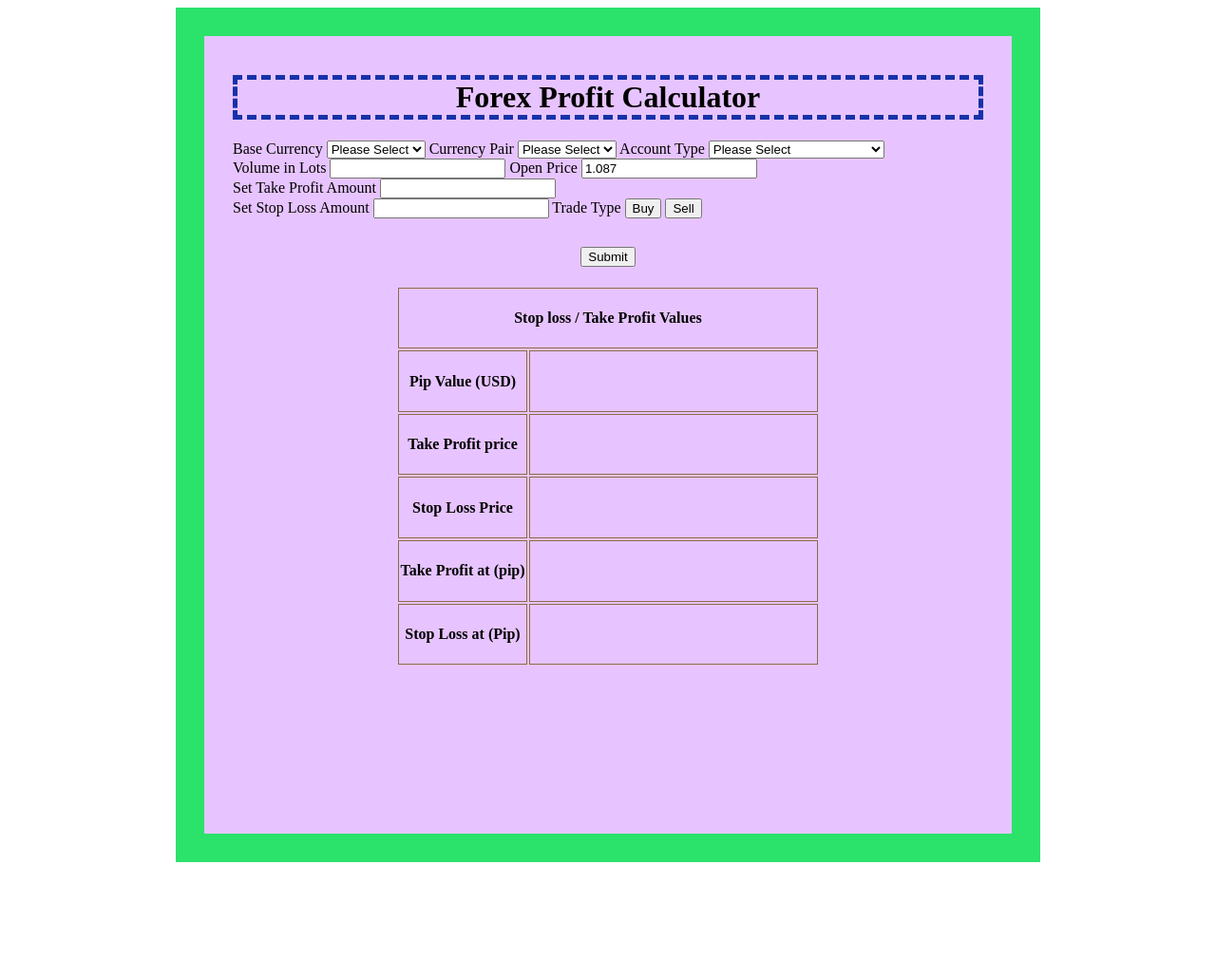
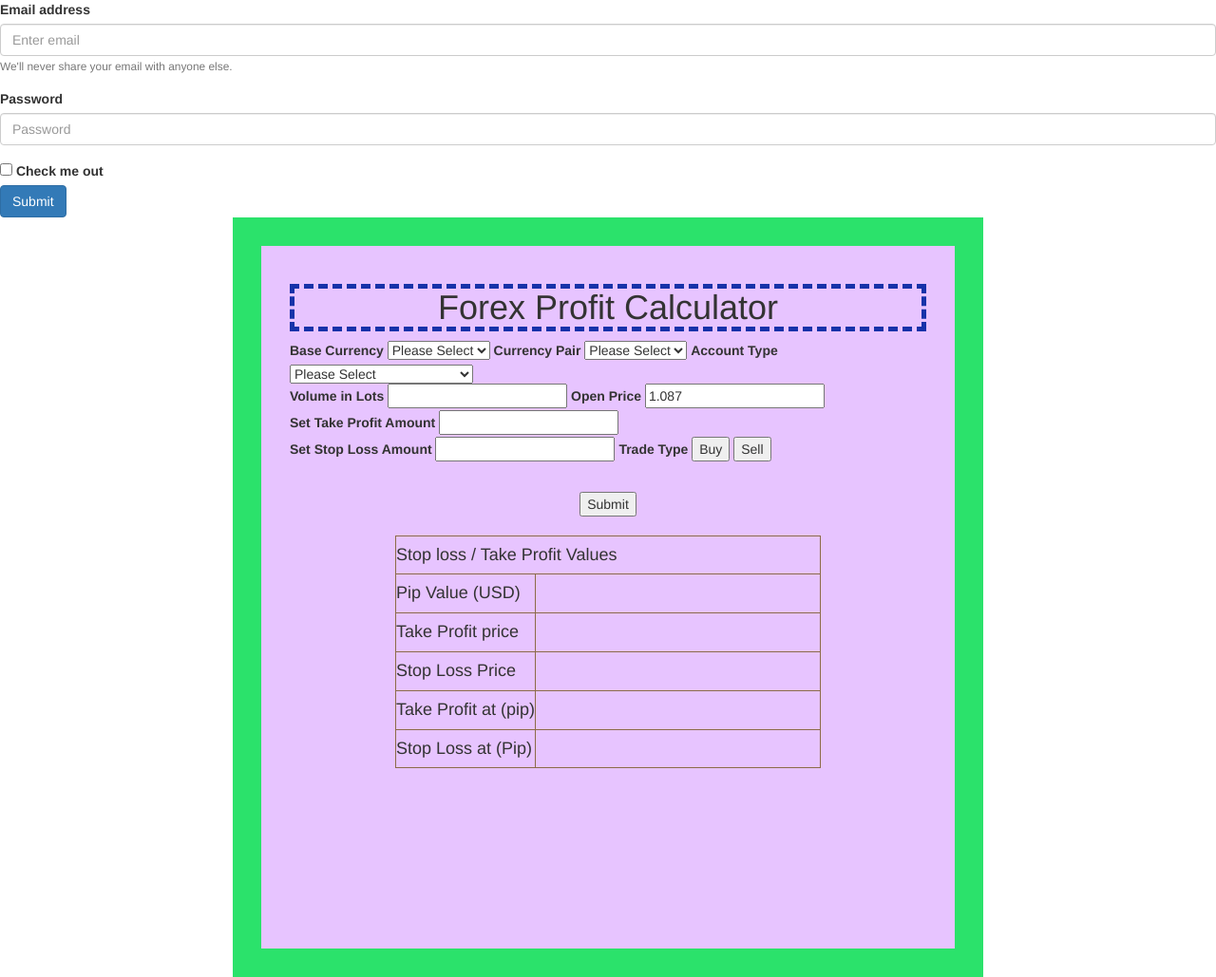
Before and after one commit to harun560/Forex-profit-Calculator, a plain HTML site: page index.html in a window 1280 px wide. Shown: the whole page at 95% size. Before the commit the page ends 916 px from the top, so only its background shows below. Drawn offline with nearby package versions, Linux system fonts and the light colour scheme.

Commit message:
Update index.html

```diff
--- a/index.html
+++ b/index.html
@@ -4,10 +4,57 @@
 <title>Page Title</title>
 <meta name="viewport" content="width=device-width,initial-scale=1">
 <link rel="stylesheet" href= "style.css">
+    <!-- Latest compiled and minified CSS -->
+<link rel="stylesheet" href="https://cdn.jsdelivr.net/npm/bootstrap@3.3.7/dist/css/bootstrap.min.css" integrity="sha384-BVYiiSIFeK1dGmJRAkycuHAHRg32OmUcww7on3RYdg4Va+PmSTsz/K68vbdEjh4u" crossorigin="anonymous">
 <script src="index.js"></script>
 
 
 <body>
+
+ <form>
+  <div class="form-group">
+    <label for="exampleInputEmail1">Email address</label>
+    <input type="email" class="form-control" id="exampleInputEmail1" aria-describedby="emailHelp" placeholder="Enter email">
+    <small id="emailHelp" class="form-text text-muted">We'll never share your email with anyone else.</small>
+  </div>
+  <div class="form-group">
+    <label for="exampleInputPassword1">Password</label>
+    <input type="password" class="form-control" id="exampleInputPassword1" placeholder="Password">
+  </div>
+  <div class="form-check">
+    <input type="checkbox" class="form-check-input" id="exampleCheck1">
+    <label class="form-check-label" for="exampleCheck1">Check me out</label>
+  </div>
+  <button type="submit" class="btn btn-primary">Submit</button>
+</form>
+
+
+
+
+
+
+
+
+
+
+
+
+
+
+
+
+
+
+
+
+
+
+
+
+
+
+
+
 
     <div class = "joon">
 <h1>Forex Profit Calculator</h1>
```
